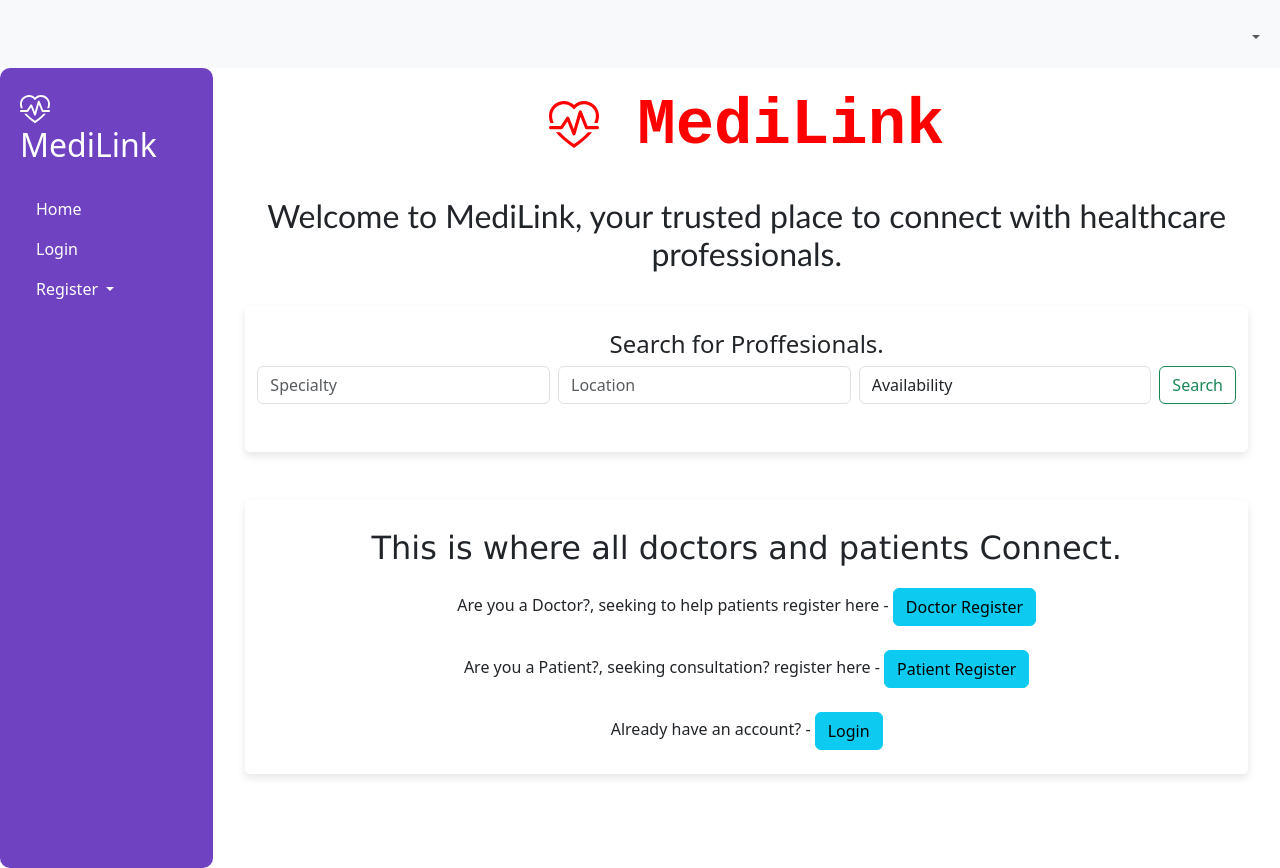
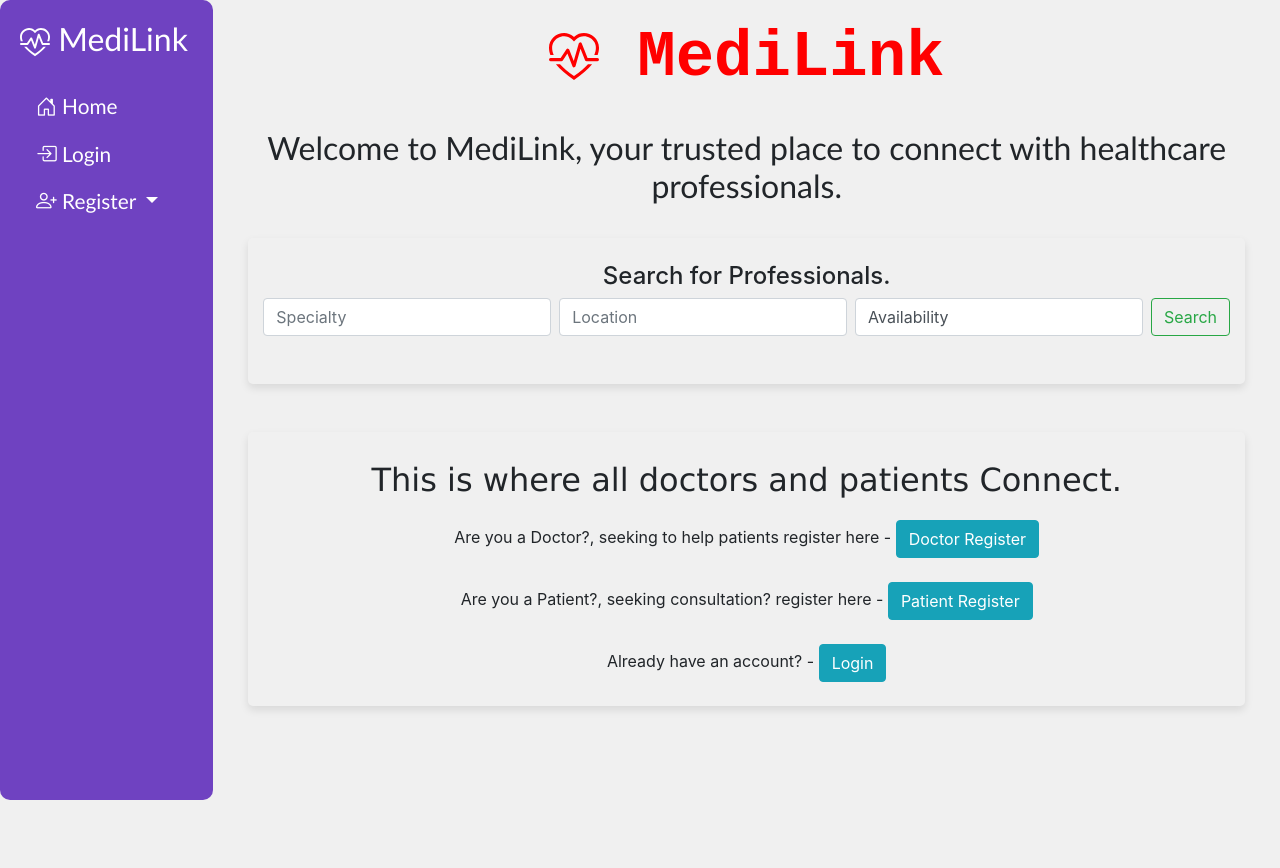
Before and after one commit to 01Laurent/MediLink, a Django app: page / in a window 1280 px wide. After the commit the page ends 800 px from the top, so only its background shows below. Run offline with Django 5.2, Linux system fonts and the light colour scheme; some libraries are stand-ins or nearby versions.

Commit message:
debugging

```diff
--- a/bout/accounts/forms.py
+++ b/bout/accounts/forms.py
@@ -51,7 +51,7 @@ class DoctorRegistrationForm(UserCreationForm):
 
 class PatientRegistrationForm(UserCreationForm):
     contact = forms.CharField(max_length=100, widget=forms.TextInput(attrs={'class': 'form-control'}))
-    date_of_birth = forms.DateField(widget=forms.SelectDateWidget(attrs={'class': 'form-control'}))
+    date_of_birth = forms.DateField(widget=forms.DateInput(attrs={'class': 'form-control', 'type': 'date'}))
     medical_history = forms.CharField(widget=forms.Textarea(attrs={'class': 'form-control'}))
     medications = forms.CharField(widget=forms.Textarea(attrs={'class': 'form-control'}))
 
--- a/bout/medilink/models.py
+++ b/bout/medilink/models.py
@@ -6,6 +6,7 @@ from datetime import datetime, date
 from cryptography.fernet import Fernet
 from django.conf import settings
 from django.contrib.auth import get_user_model
+from datetime import date
 
 User = get_user_model()
 
@@ -35,7 +36,7 @@ User.add_to_class(
 class PatientsProfile(models.Model):
     user = models.OneToOneField(User, on_delete=models.CASCADE)
     contact = models.CharField(max_length=100)
-    date_of_birth = models.DateTimeField
+    date_of_birth = models.DateField()
     medical_history = models.TextField()
     medications = models.TextField()
 
--- a/bout/medilink/templates/base.html
+++ b/bout/medilink/templates/base.html
@@ -10,10 +10,40 @@
     <link rel="stylesheet" href="https://cdnjs.cloudflare.com/ajax/libs/font-awesome/6.0.0/css/all.min.css">
     <link href="https://stackpath.bootstrapcdn.com/bootstrap/4.5.2/css/bootstrap.min.css" rel="stylesheet">
     <!-- <link href="https://maxcdn.bootstrapcdn.com/bootstrap/5.3.0/css/bootstrap.min.css" rel="stylesheet"> -->
-    <link href="https://cdn.jsdelivr.net/npm/bootstrap@5.3.0-alpha1/dist/css/bootstrap.min.css" rel="stylesheet">
+    <link href="https://cdn.jsdelivr.net/npm/bootstrap-icons/font/bootstrap-icons.css" rel="stylesheet">
 </head>
+<style>
+    body {
+        background-color: #f0f0f0;
+    }
+    .sidebar {
+        height: 100vh;
+        background-color: #6f42c1;
+        padding: 20px;
+        color: #fff;
+        font-family:'Trebuchet MS', 'Lucida Sans Unicode', 'Lucida Grande', 'Lucida Sans', Arial, sans-serif;
+        font-size: 1.3rem;
+        border-radius: 10px;
+        display: flex;
+        flex-direction: column;
+        justify-content: space-between;
+
+    }
+    .sidebar .nav-link {
+        color: #fff;
+    }
+    .sidebar .nav-link:hover {
+        background-color: #563d7c;
+        border-radius: 10px;
+    }
+    .main-content {
+        padding: 20px;
+    }
+</style>
 <body>
 
+
+{% if user.is_authenticated %}
 <nav class="navbar navbar-expand-lg bg-body-tertiary">
     <div class="container-fluid">
         <ul class="navbar-nav ml-auto">
@@ -52,30 +82,8 @@
         </ul>
     </div>
 </nav>
+{% endif %}
 
-<style>
-    .sidebar {
-        height: 100vh;
-        background-color: #6f42c1;
-        padding: 20px;
-        color: #fff;
-        border-radius: 10px;
-        display: flex;
-        flex-direction: column;
-        justify-content: space-between;
-
-    }
-    .sidebar .nav-link {
-        color: #fff;
-    }
-    .sidebar .nav-link:hover {
-        background-color: #563d7c;
-        border-radius: 10px;
-    }
-    .main-content {
-        padding: 20px;
-    }
-</style>
 
 <div class="container-fluid">
     <div class="row">
@@ -89,7 +97,7 @@
                     MediLink</h2>
                 <ul class="nav flex-column">
                     <li class="nav-item">
-                        <a class="nav-link active" href="#{% url 'home' %}">
+                        <a class="nav-link active" href="{% url 'home' %}">
                             <i class="bi bi-house-door"></i>
                             Home
                         </a>
@@ -97,15 +105,19 @@
                     {% if user.is_authenticated %}
                     <li class="nav-item">
                         <a class="nav-link" href="{% url 'inbox' %}">
+                            <i class="bi bi-inbox"></i>
                             Inbox
                         </a>
                     </li>
                     {% else %}
                     <li class="nav-item"></li>
-                        <a class="nav-link" href="{% url 'login' %}">Login</a>
+                        <a class="nav-link" href="{% url 'login' %}">
+                            <i class="bi bi-box-arrow-in-right"></i>
+                            Login</a>
                     </li>
                     <li class="nav-item dropdown">
                         <a class="nav-link dropdown-toggle" href="#" role="button" data-bs-toggle="dropdown" aria-expanded="false">
+                            <i class="bi-person-plus"></i>
                             Register
                         </a>
                         <ul class="dropdown-menu">
--- a/bout/medilink/templates/home.html
+++ b/bout/medilink/templates/home.html
@@ -17,9 +17,9 @@
 
 <br/>
 
-<div class="container-fluid" style="justify-content: center; text-align: center; box-shadow: 0 4px 8px rgba(0, 0, 0, 0.1); border-radius: 5px;"><br/>
-    <h4 style="text-align: center;">Search for Proffesionals.</h4>
-    <form id="searchForm" class="d-flex">
+<div class="container-fluid" style="box-shadow: 0 4px 8px rgba(0, 0, 0, 0.1); border-radius: 5px;"><br/>
+    <h4 style="text-align: center;">Search for Professionals.</h4>
+    <form id="searchForm" class="d-flex justify-content-center">
         <input class="form-control me-2" type="text" name="specialty" placeholder="Specialty" aria-label="Speciality">
         <input class="form-control me-2" type="text" name="location" placeholder="Location" aria-label="Location">
         <select class="form-control me-2" name="availability">
@@ -31,6 +31,28 @@
     </form>
     <div id="results" class="mt-4"></div><br/>
 </div>
+
+<style>
+    #results {
+        position: relative;
+        z-index: 1000;
+        margin-bottom: 20px;
+    }
+
+    .doctor-card {
+        box-shadow: 0 4px 8px rgba(0, 0, 0, 0.1);
+        padding: 20px;
+        border-radius: 10px;
+        background-color: #f9f9f9;
+        margin-bottom: 20px;
+        text-align: center;
+    }
+
+    .doctor-card h5 {
+        font-weight: bold;
+    }
+</style>
+
 <script>
     document.getElementById('searchForm').addEventListener('submit', function(event) {
         event.preventDefault();  // Prevents the default form submission
@@ -38,7 +60,7 @@
         const formData = new FormData(this);
         const queryString = new URLSearchParams(formData).toString();
 
-    fetch(`/home/?${queryString}`)
+        fetch(`/search_doctors/?${queryString}`)
             .then(response => response.json())
             .then(data => {
                 const resultsContainer = document.getElementById('results');
@@ -47,19 +69,26 @@
                 if (data.doctors.length === 0) {
                     resultsContainer.innerHTML = '<p>No doctors found matching your criteria.</p>';
                 } else {
-                const ul = document.createElement('ul');
+                    const row = document.createElement('div');
+                    row.classList.add('row');
+
                     data.doctors.forEach(doctor => {
-                    const li = document.createElement('li');
-                    li.classList.add('list-group-item');
-                    li.innerHTML = `
-                        <strong>${doctor.user__first_name} ${doctor.user__last_name}</strong><br/>
-                        Specialty: ${doctor.specialty}<br/>
-                        Location: ${doctor.location}<br/>
-                        Availability: ${doctor.is_available ? 'Available' : 'Not Available'}
+                        const col = document.createElement('div');
+                        col.classList.add('col-md-4');
+
+                        const card = document.createElement('div');
+                        card.classList.add('doctor-card');
+                        card.innerHTML = `
+                            <h5>${doctor.user__first_name} ${doctor.user__last_name}</h5>
+                            <p>Specialty: ${doctor.specialty}</p>
+                            <p>Location: ${doctor.location}</p>
+                            <p>Availability: ${doctor.is_available ? 'Available' : 'Not Available'}</p>
                         `;
-                    ul.appendChild(li);
+                        col.appendChild(card);
+                        row.appendChild(col);
                     });
-                resultsContainer.appendChild(ul);
+
+                    resultsContainer.appendChild(row);
                 }
             })
             .catch(error => {
@@ -67,6 +96,7 @@
             });
     });
 </script>
+
 
 
 <!-- <div class="container-fluid">
--- a/bout/medilink/urls.py
+++ b/bout/medilink/urls.py
@@ -14,8 +14,7 @@ urlpatterns = [
     path('sent/', SentMessagesView.as_view(), name='sent_messages'),
     path('compose/', ComposeMessageView.as_view(), name='compose_message'),
     path('chat/', views.chat_view, name='chat'),
-    path('search-doctors/', home, name='search_doctors'),
-    path('home/', home, name='home'),
+    path('search_doctors/', home, name='search_doctors'),
 ]
 
 websocket_urlpatterns = [
```
Also changed, not shown: bout/db.sqlite3, bout/medilink/migrations/0012_patientsprofile_date_of_birth.py (added), bout/medilink/migrations/0013_alter_patientsprofile_date_of_birth.py (added). Lines whose indentation alone changed are shown as unchanged.
